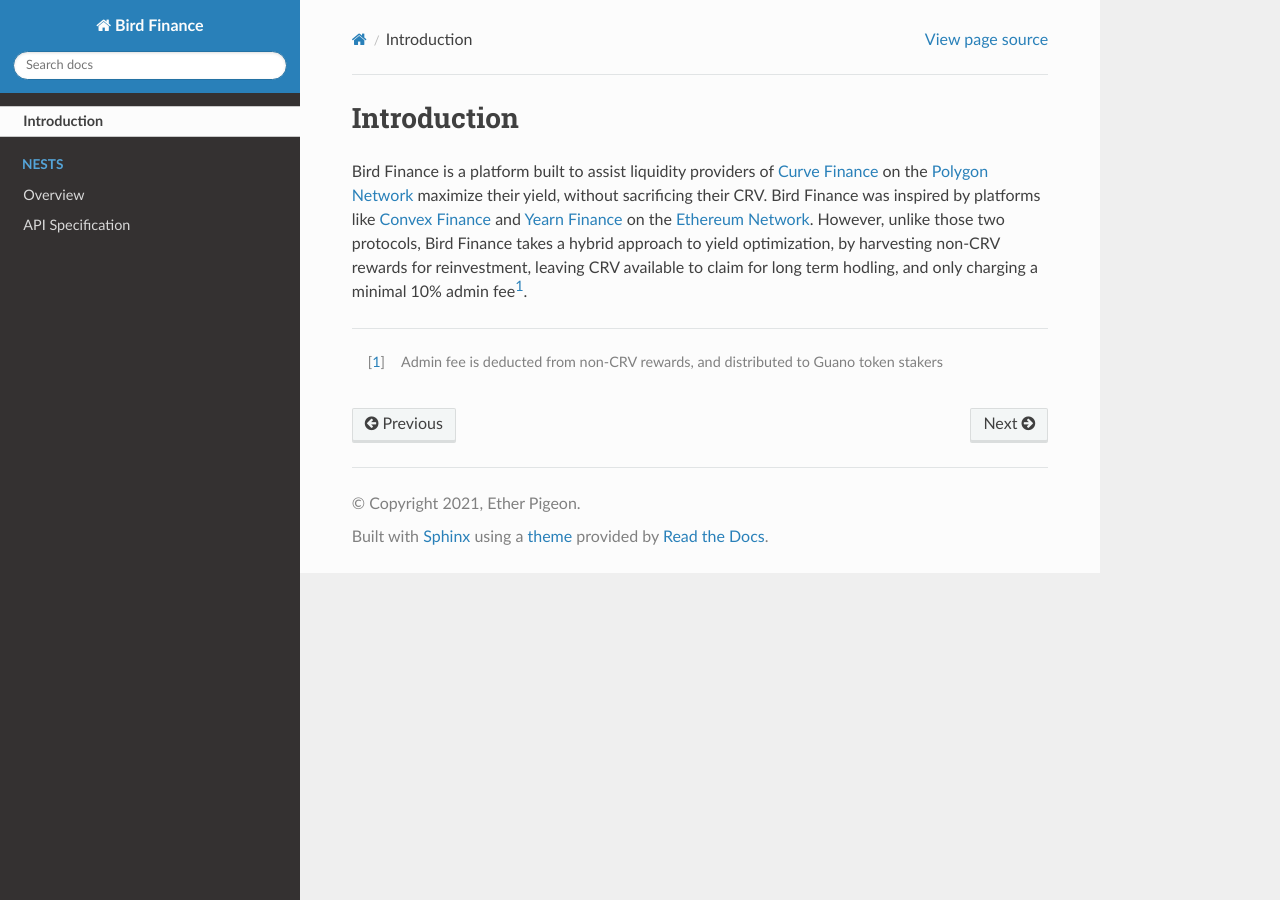
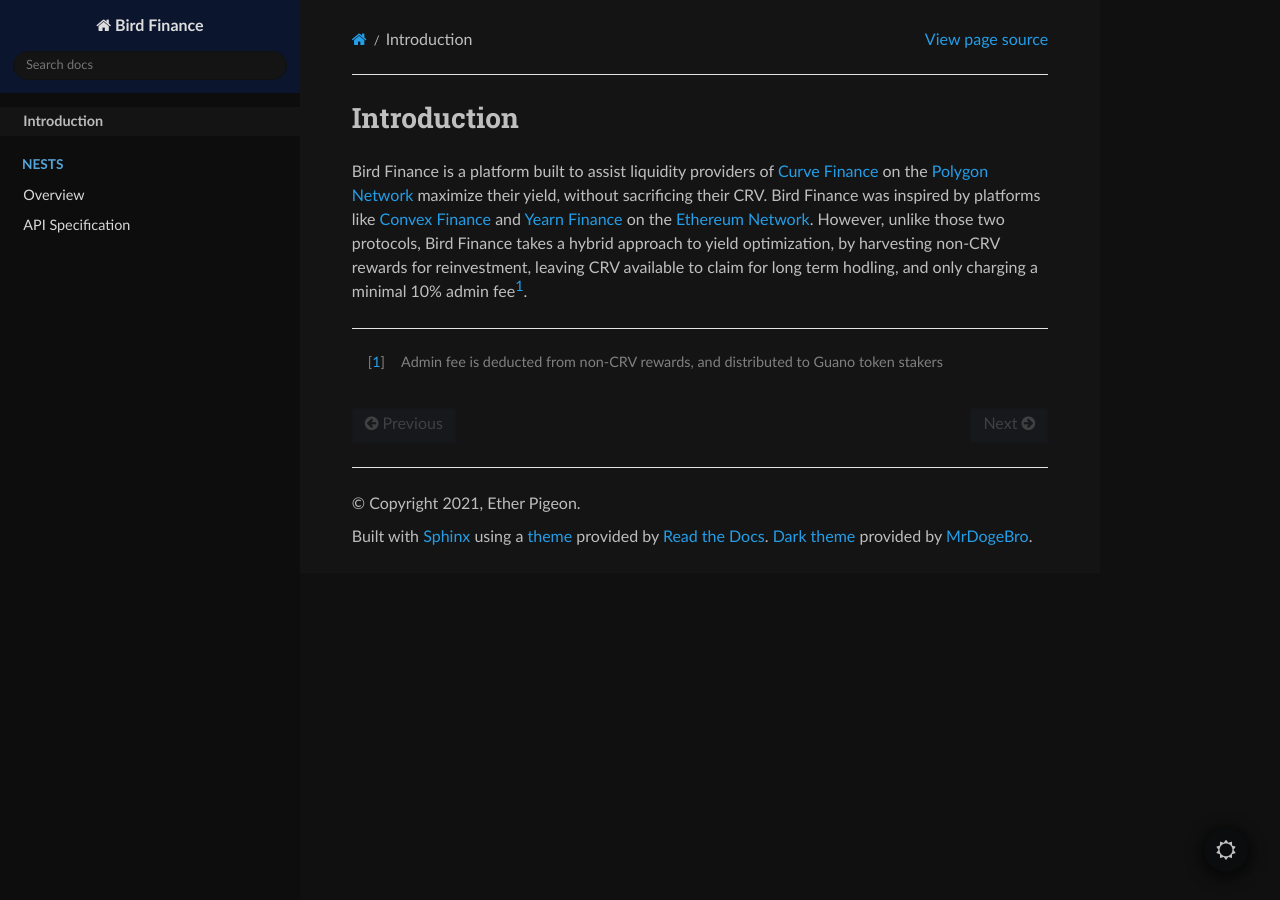
Before and after one commit to etherpigeon/bird-protocol, a Sphinx documentation site: the page built from docs/index.md, in a window 1280 px wide. Built offline with Sphinx 7.4.7 and the Read the Docs theme 2.0.0, drawn with Linux system fonts in a browser that asks for light colours.

Commit message:
docs: enable dark mode

```diff
--- a/docs/conf.py
+++ b/docs/conf.py
@@ -30,7 +30,7 @@
 # Add any Sphinx extension module names here, as strings. They can be
 # extensions coming with Sphinx (named 'sphinx.ext.*') or your custom
 # ones.
-extensions = ["myst_parser"]
+extensions = ["myst_parser", "sphinx_rtd_dark_mode"]
 
 myst_enable_extensions = ["colon_fence"]
 
--- a/requirements-dev.txt
+++ b/requirements-dev.txt
@@ -464,8 +464,12 @@
     #   sphinx-rtd-theme
 sphinx-autobuild==2021.3.14
     # via -r requirements-dev.in
+sphinx-rtd-dark-mode==1.2.3
+    # via -r requirements-dev.in
 sphinx-rtd-theme==0.5.2
-    # via -r requirements-dev.in
+    # via
+    #   -r requirements-dev.in
+    #   sphinx-rtd-dark-mode
 sphinxcontrib-applehelp==1.0.2
     # via sphinx
 sphinxcontrib-devhelp==1.0.2
```
Also changed, not shown: 1 other file.
